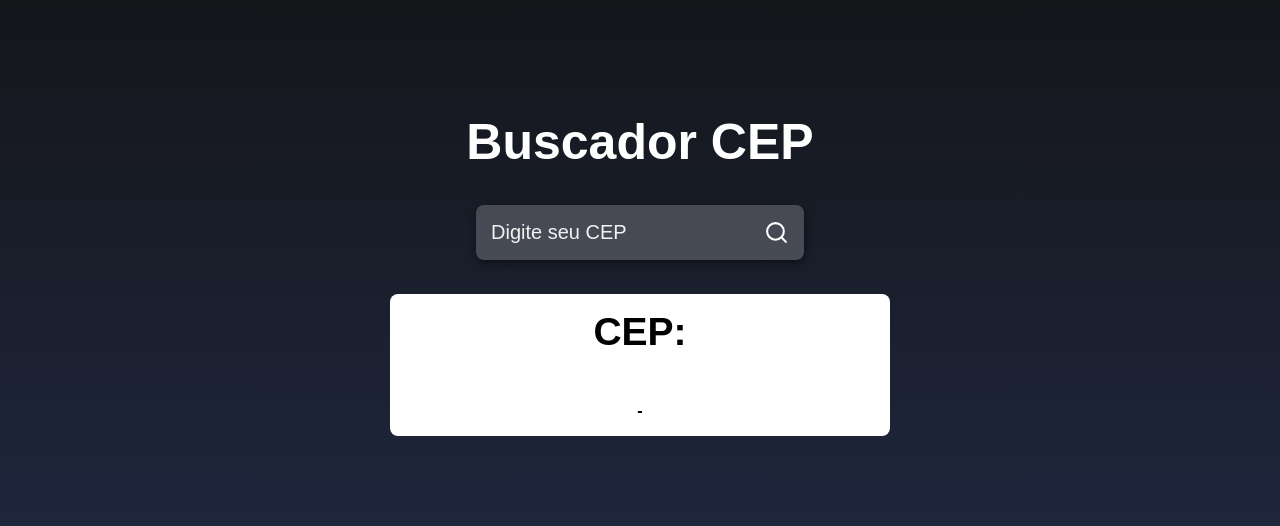
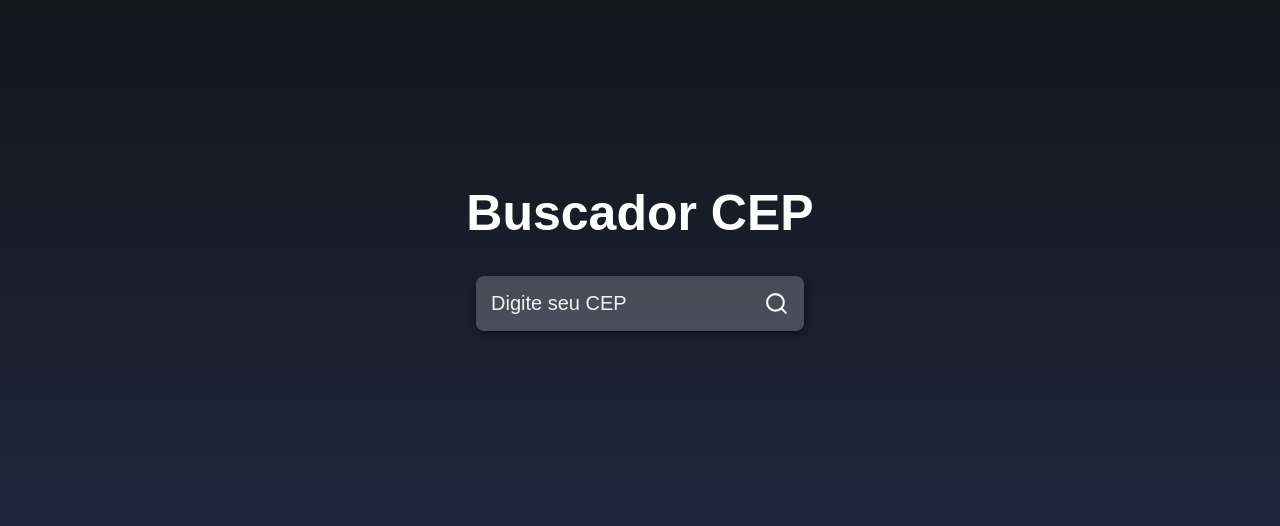
Before and after one commit to LFerreiraDev/buscador-cep, a React (Create React App) app: page / in a window 1280 px wide. Shown: the part 126-652 px from the top of the page. Built offline with nearby package versions, Linux system fonts and the light colour scheme.

Commit message:
ativando o main atraves do '{Object.keys()}'

```diff
--- a/src/App.js
+++ b/src/App.js
@@ -49,7 +49,7 @@ function App(){
         </button>
       </div>
 
-
+      {Object.keys(cep).length > 0 && (
 
         <main className='main'>
           <h2>CEP: {cep.cep}</h2>
@@ -58,8 +58,8 @@ function App(){
           <spam>{cep.bairro}</spam>
           <spam>{cep.localidade} - {cep.uf}</spam>
 
-
         </main>
+      )}
 
     </div>
 
```
Lines whose indentation alone changed are shown as unchanged.
